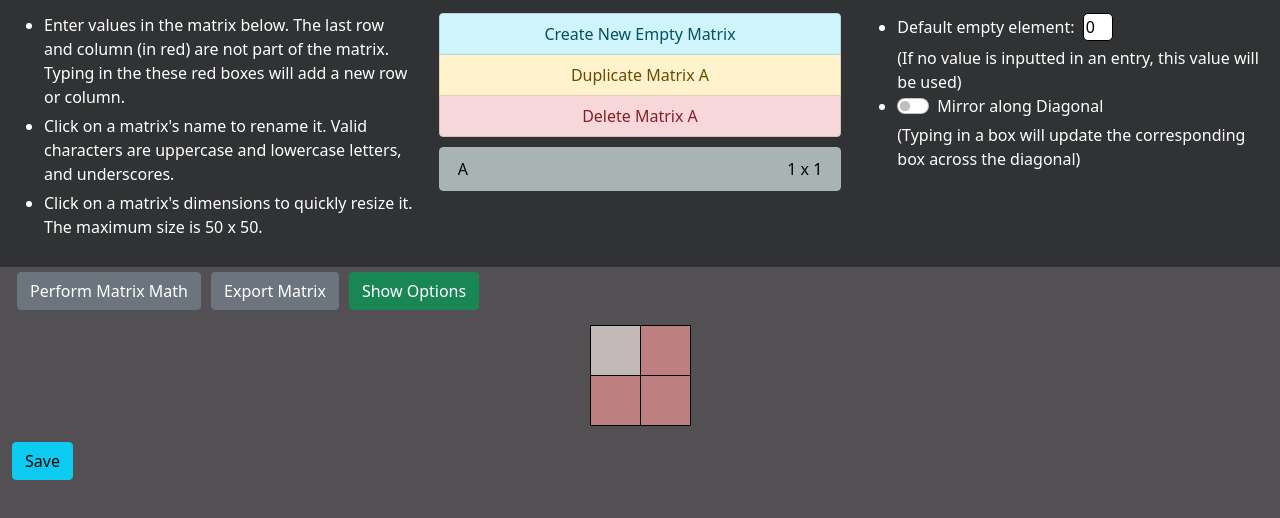
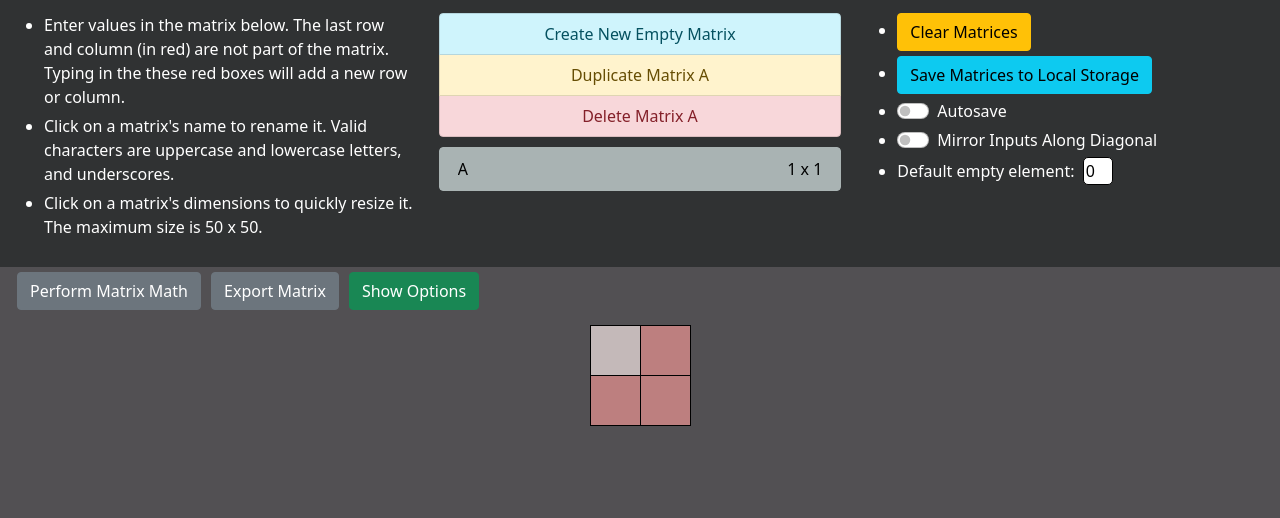
Before and after one commit to andrewctam/matrix-gen, a React (Create React App) app: page / in a window 1280 px wide. Shown: the top 518 px of the page. Built offline with nearby package versions, Linux system fonts and the light colour scheme.

Commit message:
Autosave and Clear All

```diff
--- a/src/App.js
+++ b/src/App.js
@@ -13,6 +13,7 @@ class App extends React.Component {
             this.loadFromLocalStorage();
         } catch (error) {
             this.state = {
+                autoSave: false,
                 mirror: false,
                 sparseVal: "0",
                 selection: "A",
@@ -43,8 +44,6 @@ class App extends React.Component {
 
         return (
             <div>
-
-                <div>
                 <Selectors matrices = {this.state.matrices}
                     updateSelection = {this.updateSelection}
                     addMatrix = {this.addMatrix}
@@ -55,13 +54,15 @@ class App extends React.Component {
                     updateMatrix = {this.updateMatrix}
                     resizeMatrix = {this.resizeMatrix}
                     updateParameter = {this.updateParameter}
+                    saveToLocalStorage = {this.saveToLocalStorage}
+                    clearMatrices = {this.clearMatrices}
+
+                    autoSave = {this.state.autoSave}
                     mirror = {this.state.mirror}
                     sparseVal = {this.state.sparseVal}
-                    /></div>
+                />
 
-                    {editor}
-                <button className = "btn btn-info" onClick={this.saveToLocalStorage}>Save</button>
-
+                {editor}
             </div>
         )
     }
@@ -70,7 +71,10 @@ class App extends React.Component {
         var temp = this.state.matrices;
         temp[key] = updated;
 
-        this.setState({matrices: temp});
+        this.setState({matrices: temp}, () => {
+            if (this.state.autoSave)
+            this.saveToLocalStorage();
+        });
     }
 
     updateSelection = (selected) => {
@@ -86,7 +90,11 @@ class App extends React.Component {
         temp[newName] = temp[oldName];
         delete temp[oldName];
 
-        this.setState({matrices: temp});
+        this.setState({matrices: temp}, () => {
+            if (this.state.autoSave)
+            this.saveToLocalStorage();
+        });
+
         return true;
     }
 
@@ -103,7 +111,11 @@ class App extends React.Component {
 
 
         temp[matrixName] = temp[toCopy].map(function(arr) { return arr.slice(); });
-        this.setState({matrices: temp});
+
+        this.setState({matrices: temp}, () => {
+            if (this.state.autoSave)
+                this.saveToLocalStorage();
+        });
     }
 
     generateUniqueName = () => {
@@ -119,7 +131,7 @@ class App extends React.Component {
                 matrixName = matrixName.substring(0, matrixName.length - 1) + String.fromCharCode(++charCode);
         }
 
-        return matrixName
+        return matrixName;
     }
 
     addMatrix = (matrix = undefined, name = undefined) => {
@@ -141,7 +153,11 @@ class App extends React.Component {
         this.setState({matrices: temp, selection: matrixName}, () => {
             var selectors = document.getElementById("selectors");
             selectors.scrollTop = selectors.scrollHeight;
+
+            if (this.state.autoSave)
+                this.saveToLocalStorage();
         });
+
 
 
 
@@ -150,18 +166,32 @@ class App extends React.Component {
     deleteMatrix = (del) => {
         var temp = this.state.matrices;
         delete temp[del];
-        this.setState({matrices: temp});
+        this.setState({matrices: temp}, () => {
+            if (this.state.autoSave)
+            this.saveToLocalStorage();
+        });
+
+
     }
 
     updateParameter = (i, updated) => {
         switch (i) {
             case "sparse":
                 this.setState({sparseVal: updated})
+                if (this.state.autoSave)
+                    window.localStorage.setItem("sparseValue;", updated);
                 break;
             case "mirror":
                 this.setState({mirror: updated});
+                if (this.state.autoSave)
+                    window.localStorage.setItem("mirror;", updated ? "1" : "0");
                 break;
 
+            case "autoSave":
+                this.setState({autoSave: updated});
+
+                if (updated /* === true*/)
+                    this.saveToLocalStorage()
             default: break;
 
         }
@@ -210,6 +240,20 @@ class App extends React.Component {
         }
     }
 
+
+    clearMatrices = () => {
+        if (window.confirm("Clear all matrices?")) {
+            this.setState({
+                selection: "",
+                matrices: {}
+            });
+
+            if (this.state.autoSave)
+                localStorage.clear();
+        }
+
+    }
+
     saveToLocalStorage = () => {
         var names = "";
         var matrixString = "";
@@ -234,10 +278,11 @@ class App extends React.Component {
 
         window.localStorage.setItem("names;", names.substring(0, names.length - 1))
         window.localStorage.setItem("mirror;", this.state.mirror ? "1" : "0")
+        window.localStorage.setItem("autoSave;", this.state.autoSave ? "1" : "0")
         window.localStorage.setItem("sparseValue;", this.state.sparseVal)
+    }
 
 
-    }
 
 
     loadFromLocalStorage = () => {
@@ -266,19 +311,12 @@ class App extends React.Component {
         console.log(matrices)
         this.state = {
             matrices: matrices,
+            autoSave: window.localStorage.getItem("autoSave;") === "1",
             mirror: window.localStorage.getItem("mirror;") === "1",
             sparseVal: window.localStorage.getItem("sparseValue;"),
             selection: names[0],
 
         };
-
-
-
-
-
-
-
-
 
 
     }
--- a/src/editor/Box.js
+++ b/src/editor/Box.js
@@ -22,13 +22,13 @@ class Box extends React.Component {
     }
 
     handleAddRow = (e) => {
-        this.props.addRow(this.props.row, this.props.col, e.target.value)
+        this.props.addRow(this.props.row, this.props.col, e.target.value);
     }
     handleAddCol = (e) => {
-        this.props.addCol(this.props.row, this.props.col, e.target.value)
+        this.props.addCol(this.props.row, this.props.col, e.target.value);
     }
     handleAddBoth = (e) => {
-        this.props.addBoth(this.props.row, this.props.col, e.target.value)
+        this.props.addBoth(this.props.row, this.props.col, e.target.value);
     }
     handleUpdate = (e) => {
         this.props.updateEntry(this.props.row, this.props.col, e.target.value);
--- a/src/editor/MatrixEditor.js
+++ b/src/editor/MatrixEditor.js
@@ -40,7 +40,7 @@ class MatrixEditor extends React.Component {
                     <button className = "btn btn-success matrixButtons" onClick={this.randomMatrix}>Random Matrix</button>
                     <ParameterTextInput id={"randomLow"} updateParameter = {this.updateParameter} defaultVal = {1} width = {"30px"} />{" to "}
                     <ParameterTextInput id={"randomHigh"} updateParameter = {this.updateParameter} defaultVal = {10} width = {"30px"} />
-                    <br />
+                    <br/>
 
                     <button className = "btn btn-success matrixButtons" onClick={this.fillEmpty}>Fill Empty With</button>
                     <ParameterTextInput id={"fillEmptyVal"} updateParameter = {this.updateParameter} defaultVal = {0} width = {"30px"} />
--- a/src/editor/Table.js
+++ b/src/editor/Table.js
@@ -43,7 +43,7 @@ class Table extends React.Component {
             this.props.addRows(1);
         }
 
-        if (row != -1)
+        if (row !== -1)
             this.props.updateEntry(row, col, updated);
     }
 
--- a/src/selectors/Selectors.js
+++ b/src/selectors/Selectors.js
@@ -65,11 +65,12 @@ class Selectors extends React.Component {
                 </div>
             <div className = "col-sm-4">
                 <ul>
+                    <li><button className = "btn btn-warning" onClick={this.props.clearMatrices}>Clear Matrices</button></li>
+                    {this.props.autoSave ? null : <li><button className = "btn btn-info" onClick={this.props.saveToLocalStorage}>Save Matrices to Local Storage</button></li>}
+                    <li><ParameterSwitchInput defaultVal = {this.props.autoSave} id = {"autoSave"} name={"autoSave"} text = {"Autosave"} updateParameter={this.props.updateParameter}/></li>
+                    <li><ParameterSwitchInput defaultVal = {this.props.mirror} id = {"mirror"} name={"mirror"} text = {"Mirror Inputs Along Diagonal"} updateParameter={this.props.updateParameter}/></li>
                     <li>Default empty element: &nbsp;
                     <ParameterTextInput width = {"30px"} defaultVal = {this.props.sparseVal} id={"sparse"} updateParameter={this.props.updateParameter}/> </li>
-                    (If no value is inputted in an entry, this value will be used)
-                    <li><ParameterSwitchInput defaultVal = {this.props.mirror} id = {"mirror"} name={"mirror"} text = {"Mirror along Diagonal"} updateParameter={this.props.updateParameter}/></li>
-                    (Typing in a box will update the corresponding box across the diagonal)
                 </ul>
             </div>
         </div>
```
